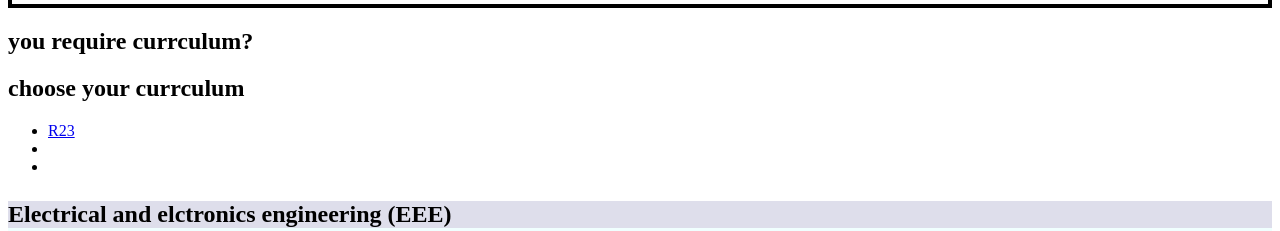
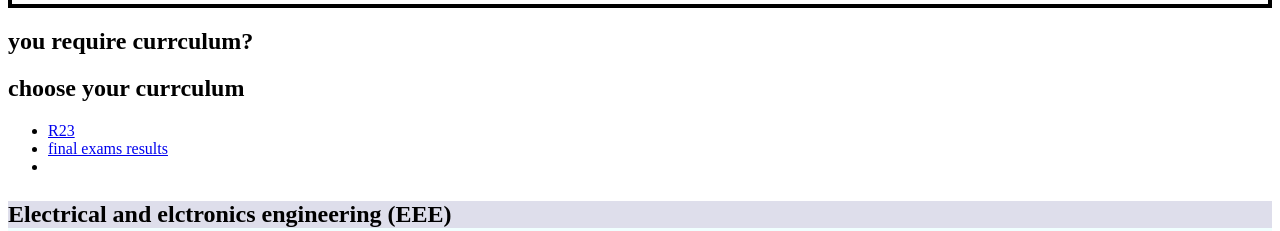
Before and after one commit to siddardhamotupalli/btech-, a plain HTML site: page index.html in a window 1280 px wide. Shown: the part 371-602 px from the top of the page. Drawn offline with Linux system fonts and the light colour scheme.

Commit message:
Update index.html

```diff
--- a/index.html
+++ b/index.html
@@ -21,7 +21,7 @@
       <h2>choose your currculum</h2>
       <ul>
            <li><a href=" SRK23 II EEE Syllabus final 7.8.2024.docx   ">R23</a></li>
-          <li><a href="   "></a></li>
+          <li><a href="  http://175.101.110.76/ ">final exams results</a></li>
           <li><a href=" "></a></li>
 
 
```
